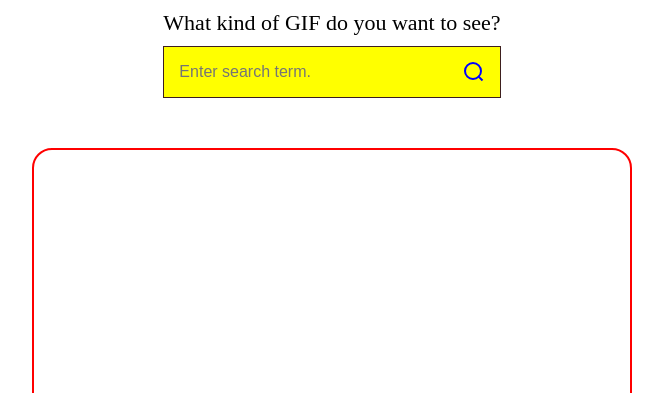
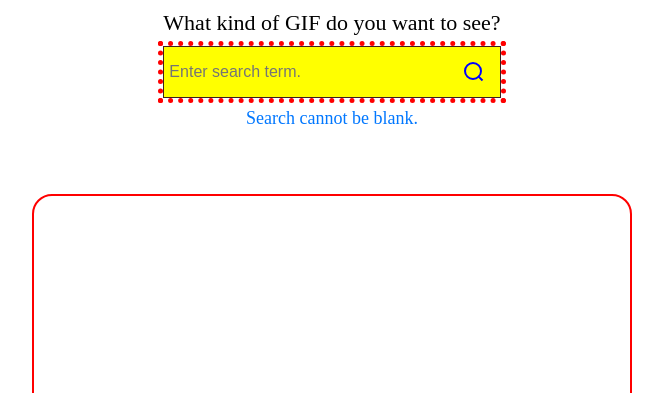
Before and after one commit to rebsrebs/APIpractice, a plain HTML site: page index.html in a window 1280 px wide. Both pictures are taken after a click on the picture 781 px from the left and 72 px from the top of the page. Shown: the top 393 px of the page, without its empty margins (308-971 px from the left). Drawn offline with Linux system fonts and the light colour scheme; no server answers.

Commit message:
Add error message for submitting blank search

```diff
--- a/index.html
+++ b/index.html
@@ -14,10 +14,11 @@
     <!-- search bar wrapper -->
     <div id="searchbarwrapper">
       <!-- search bar input -->
-      <input type="text" class="searchformitem" id="searchbar" placeholder="Enter search term.">
+      <input type="text" class="searchformitem" id="searchbar" placeholder="Enter search term." required />
       <!-- search bar submit button -->
       <img src="./images/search_blue.svg" alt="Submit Search" id="searchsubmit">
     </div>
+    <p id="searchbarerror"></p>
   </form>
 
   <div id="gifcontainer">
--- a/script.js
+++ b/script.js
@@ -1,9 +1,13 @@
 const searchForm = document.getElementById('searchform');
 const searchInput = document.getElementById('searchbar');
 const searchSubmitBtn = document.getElementById('searchsubmit');
+const searchBarError = document.getElementById('searchbarerror');
 const img = document.getElementById('imgGIF');
 const showMeBtn = document.getElementById('showmebtn');
 let currentKeyword;
+
+
+
 
 // function to show a GIF in the img element using a keyword
 const showGIF = function(keyword) {
@@ -46,6 +50,7 @@ const handleSearchSubmitClick = function() {
 
   // if currentKeyword is not blank
   if (currentKeyword != '') {
+    searchBarError.textContent='';
     // show GIF using current keyword
     showGIF(currentKeyword);
     // reset event listener for show me more GIFS button
@@ -55,8 +60,22 @@ const handleSearchSubmitClick = function() {
     updateShowMeBtnText(currentKeyword);
     // reset search form
     searchForm.reset();
+  } else {
+    searchBarError.textContent = "Search cannot be blank.";
   }
 }
+
+const searchInputHandler = function() {
+  currentKeyword = searchInput.value;
+  if (currentKeyword != '') {
+    searchBarError.textContent='';
+  }
+}
+
+searchInput.addEventListener('input',searchInputHandler);
+
+
+
 
 
 // Add event listener to search submit button
--- a/style.css
+++ b/style.css
@@ -41,13 +41,13 @@ body {
   align-items: center;
   justify-content:space-between;
   background-color: yellow;
-  padding-left: 10px;
   padding-right: 10px;
   padding-top: 1px;
   padding-bottom: 1px;
   /* border-radius: 15px; */
   border: 1px solid rgb(61, 31, 31);
   max-width: 500px;
+  margin-bottom:10px;
 }
 
 #searchbar {
@@ -55,7 +55,9 @@ body {
   min-width: 100px;
   width: 100%;
   border: none;
-  background-color: yellow;
+  /* background-color: yellow; */
+  background-color:rgba(0,0,0,0);
+  outline: none;
   font-size: 16px;
   margin-right: 5px;
   padding-left: 5px;
@@ -119,3 +121,14 @@ body {
   justify-self: center;
   padding: 10px;
 } */
+
+#searchbarwrapper:has(#searchbar:invalid){
+  outline: thick dotted red;
+}
+
+#searchbarerror {
+  color:rgb(0, 119, 255);
+  height: 2em;
+  font-size:18px;
+  text-align: center;
+}
```
